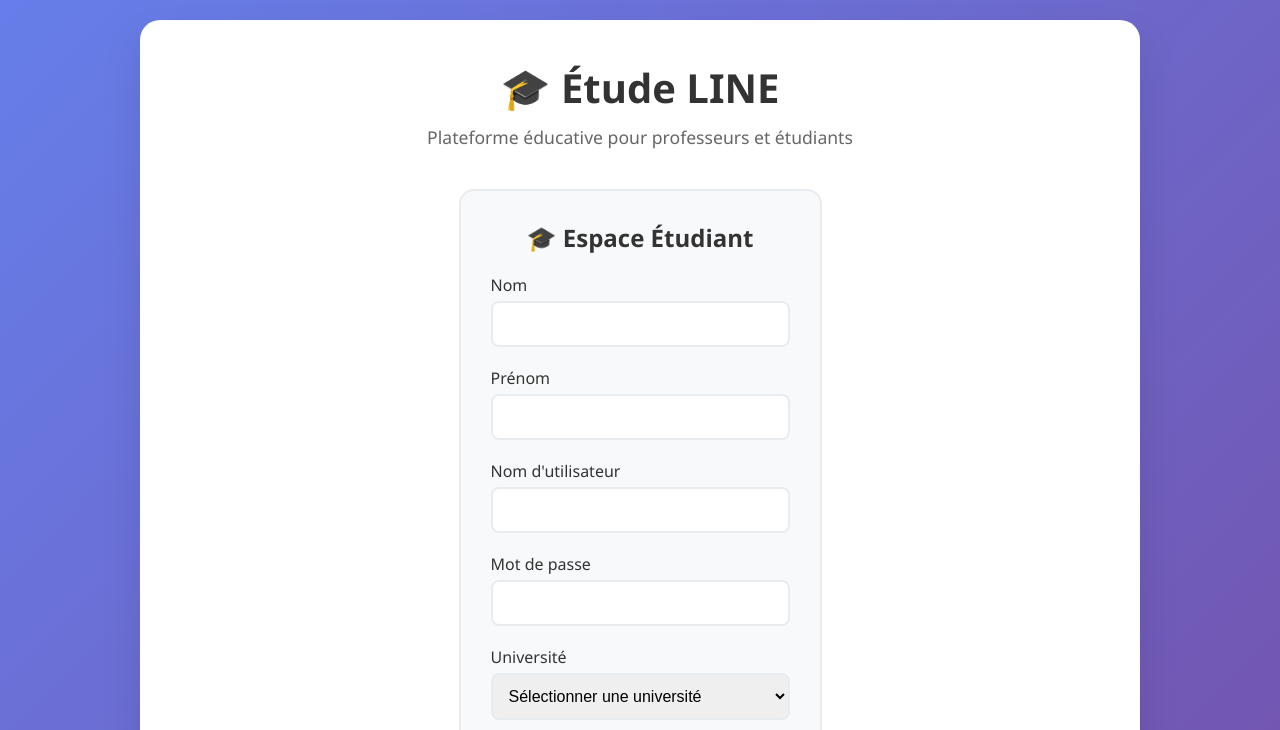
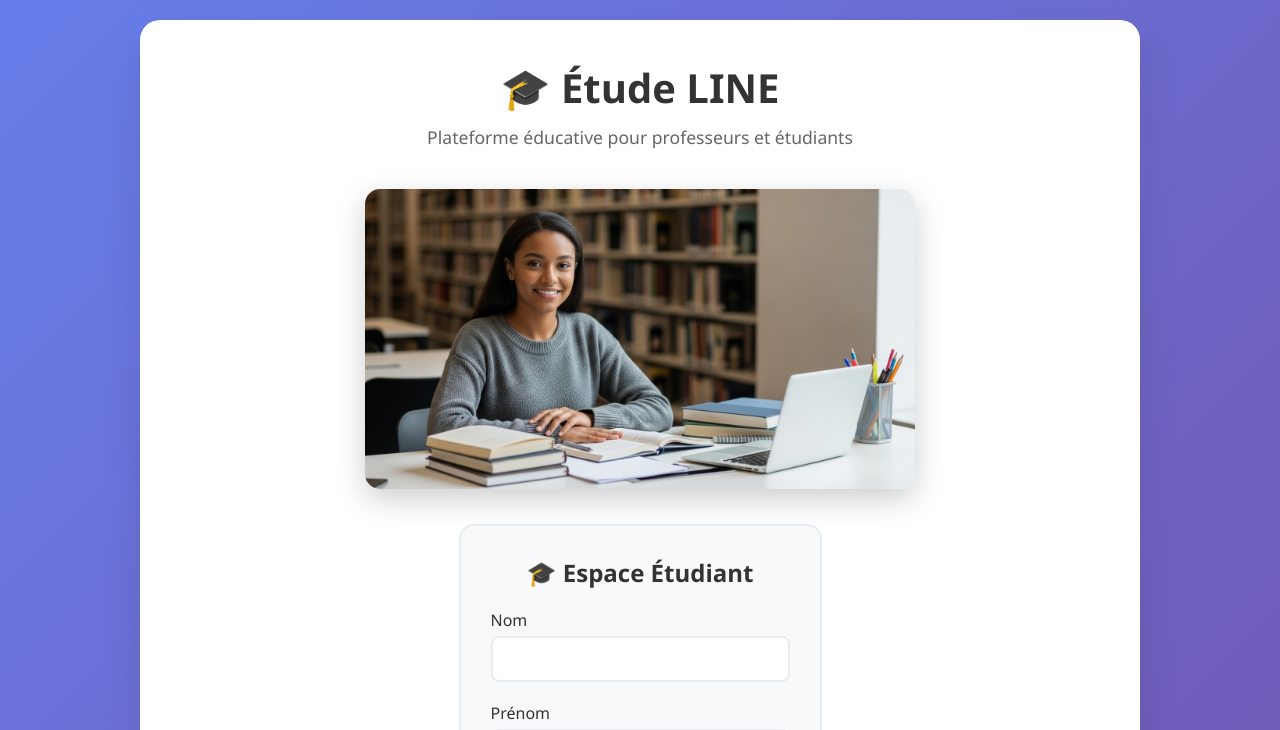
Before and after one commit to maodok595-ai/Etude-line, a FastAPI app: page / in a window 1280 px wide. Shown: the top 730 px of the page. Run offline with FastAPI, Linux system fonts and the light colour scheme.

Commit message:
Add a welcoming image of a student to the homepage
Mounts the static directory to serve the new student image on the homepage, enhancing visual appeal.

Replit-Commit-Author: Agent
Replit-Commit-Session-Id: 0b2c735e-8ec1-44ef-a90e-403c6c6f9619
Replit-Commit-Checkpoint-Type: full_checkpoint
Replit-Commit-Screenshot-Url: https://storage.googleapis.com/screenshot-production-us-central1/9f9978e6-1183-43a1-aefc-9f697a28e10e/0b2c735e-8ec1-44ef-a90e-403c6c6f9619/2Zg6E8t

```diff
--- a/main.py
+++ b/main.py
@@ -9,6 +9,7 @@ from pathlib import Path
 from fastapi import FastAPI, Request, Form, Depends, HTTPException, status, File, UploadFile
 from fastapi.responses import HTMLResponse, RedirectResponse, FileResponse
 from fastapi.templating import Jinja2Templates
+from fastapi.staticfiles import StaticFiles
 from pydantic import BaseModel, validator
 from passlib.context import CryptContext
 from itsdangerous import URLSafeTimedSerializer
@@ -17,6 +18,9 @@ import uvicorn
 # Initialize FastAPI app
 app = FastAPI(title="Étude LINE", description="Application éducative")
 templates = Jinja2Templates(directory="templates")
+
+# Mount static files
+app.mount("/static", StaticFiles(directory="static"), name="static")
 
 # Configuration from environment variables
 SECRET_KEY = os.getenv("SECRET_KEY", "your-super-secret-key-change-this")
--- a/templates/index.html
+++ b/templates/index.html
@@ -44,6 +44,19 @@
         .header p {
             color: #666;
             font-size: 1.1rem;
+        }
+
+        .hero-image {
+            text-align: center;
+            margin: 30px 0;
+        }
+
+        .hero-image img {
+            max-width: 100%;
+            height: 300px;
+            object-fit: cover;
+            border-radius: 15px;
+            box-shadow: 0 10px 30px rgba(0,0,0,0.2);
         }
 
         .main-content {
@@ -169,6 +182,10 @@
         <div class="header">
             <h1>🎓 Étude LINE</h1>
             <p>Plateforme éducative pour professeurs et étudiants</p>
+        </div>
+
+        <div class="hero-image">
+            <img src="/static/etudiante-accueil.png" alt="Étudiante souriante travaillant dans une bibliothèque moderne">
         </div>
 
         {% if error %}
```
Also changed, not shown: attached_assets/generated_images/Belle_étudiante_universitaire_souriante_473a6923.png (added), static/etudiante-accueil.png (added).
